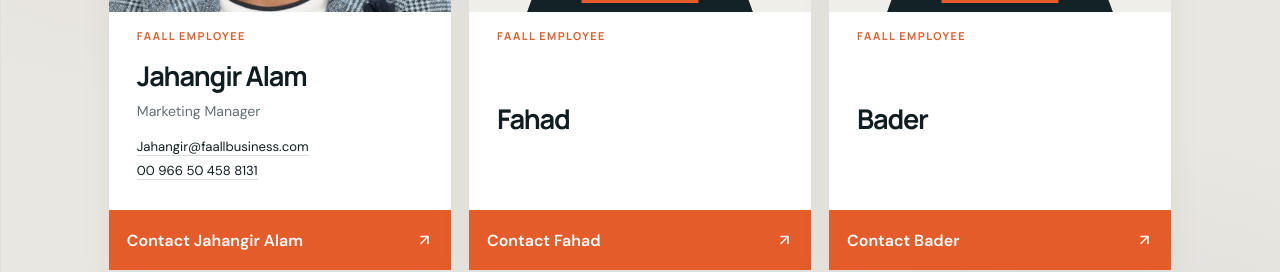
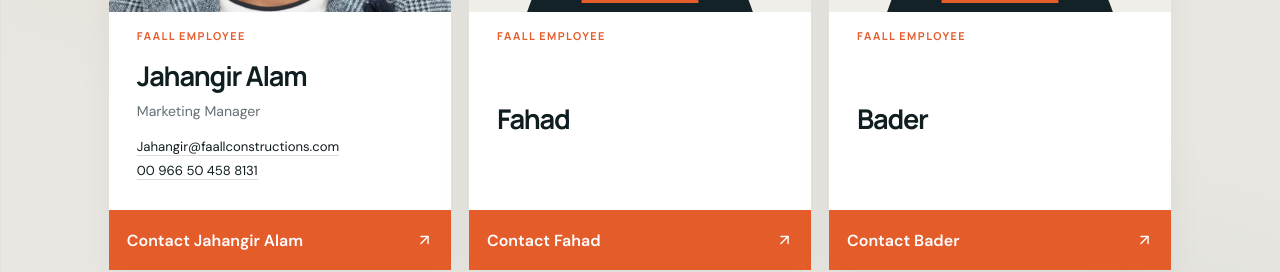
Before and after one commit to Emon095/faallConstructions, a React (Vite) app: page / in a window 1280 px wide. Shown: the part 4760-5032 px from the top of the page. Built offline with nearby package versions, Linux system fonts and the light colour scheme.

Commit message:
Update Jahangir email domain

```diff
--- a/src/data/employees.js
+++ b/src/data/employees.js
@@ -10,7 +10,7 @@ const directory = [
       featured: true,
       position: "Marketing Manager",
       positionAr: "مدير التسويق",
-      email: "Jahangir@faallbusiness.com",
+      email: "Jahangir@faallconstructions.com",
       phone: "00 966 50 458 8131",
       phoneHref: "tel:+966504588131"
     }
```
